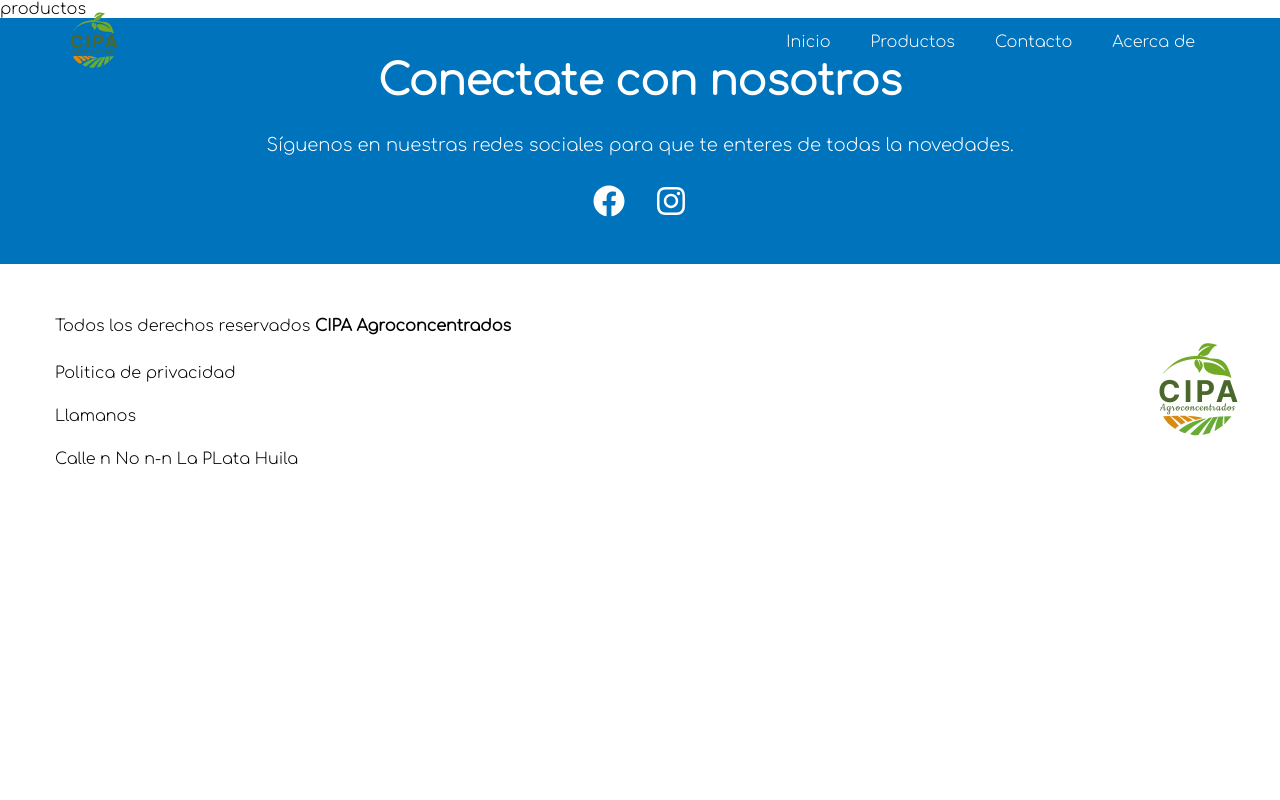
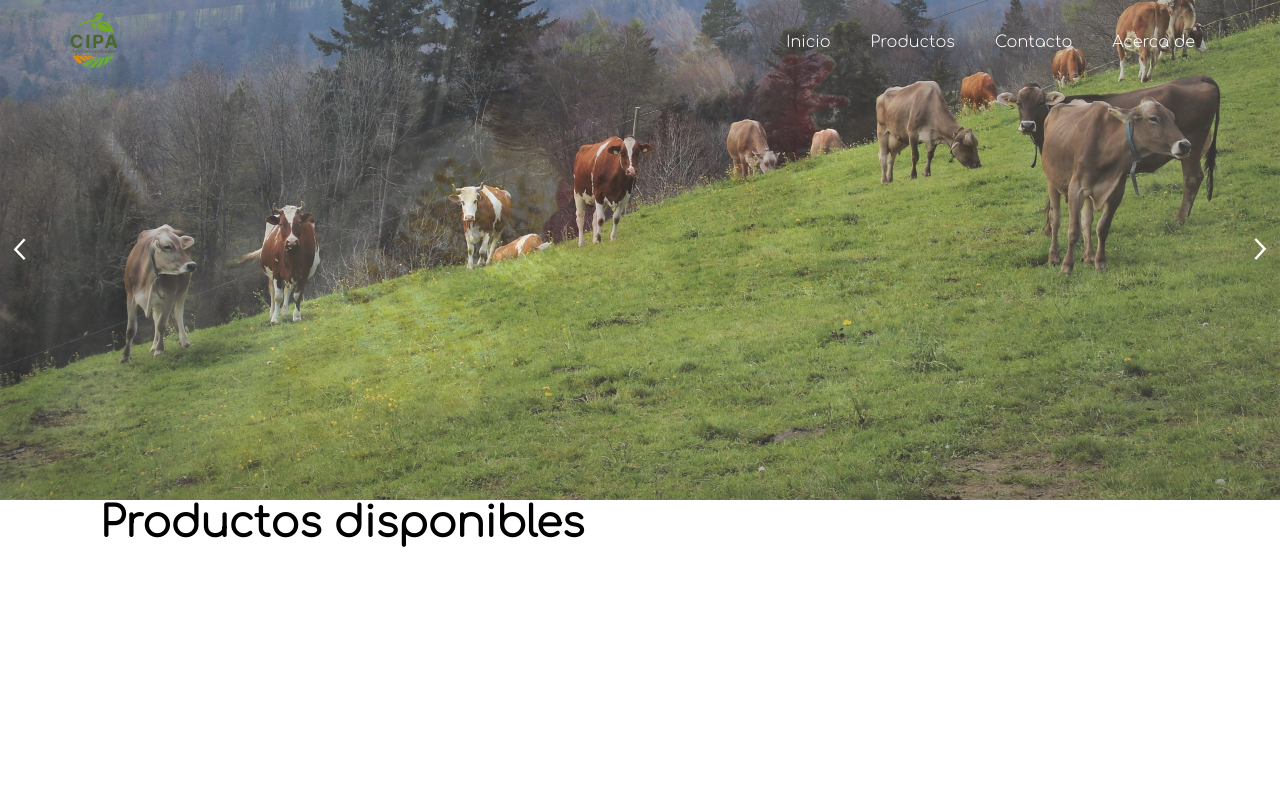
Before and after one commit to andersonP-R/agroconcentrados-cipa, a Next.js app: page /productos in a window 1280 px wide. Shown: the top 800 px of the page. Built offline with nearby package versions, Linux system fonts and the light colour scheme.

Commit message:
productsPage sections created

```diff
--- a/pages/productos.jsx
+++ b/pages/productos.jsx
@@ -1,7 +1,13 @@
 import { Layout } from "../components/layouts";
+import { Hero, ProductsSection } from "../sections/productosPage";
 
 const ProductosPage = () => {
-  return <Layout>productos</Layout>;
+  return (
+    <Layout>
+      <Hero />
+      <ProductsSection />
+    </Layout>
+  );
 };
 
 export default ProductosPage;
--- /dev/null
+++ b/sections/productosPage/Hero.jsx
@@ -0,0 +1,15 @@
+import styled from "styled-components";
+import { SlideShow } from "../../components/ui";
+
+export const Hero = () => {
+  return (
+    <HeroContainer>
+      <SlideShow />
+    </HeroContainer>
+  );
+};
+
+const HeroContainer = styled.div`
+  width: 100%;
+  height: auto;
+`;
--- /dev/null
+++ b/sections/productosPage/ProductsSection.jsx
@@ -0,0 +1,23 @@
+import styled from "styled-components";
+import { Container } from "../../styles/GlobalStyles";
+
+export const ProductsSection = () => {
+  return (
+    <Container>
+      <Wrapper>
+        <h1 className="title">Productos disponibles</h1>
+      </Wrapper>
+    </Container>
+  );
+};
+
+const Wrapper = styled.div`
+  width: 100%;
+  height: auto;
+  max-width: 1200px;
+  margin: 0 auto;
+
+  .title {
+    font-size: clamp(32px, 5vw, 42px);
+  }
+`;
--- /dev/null
+++ b/sections/productosPage/index.js
@@ -0,0 +1,2 @@
+export * from "./Hero";
+export * from "./ProductsSection";
```
